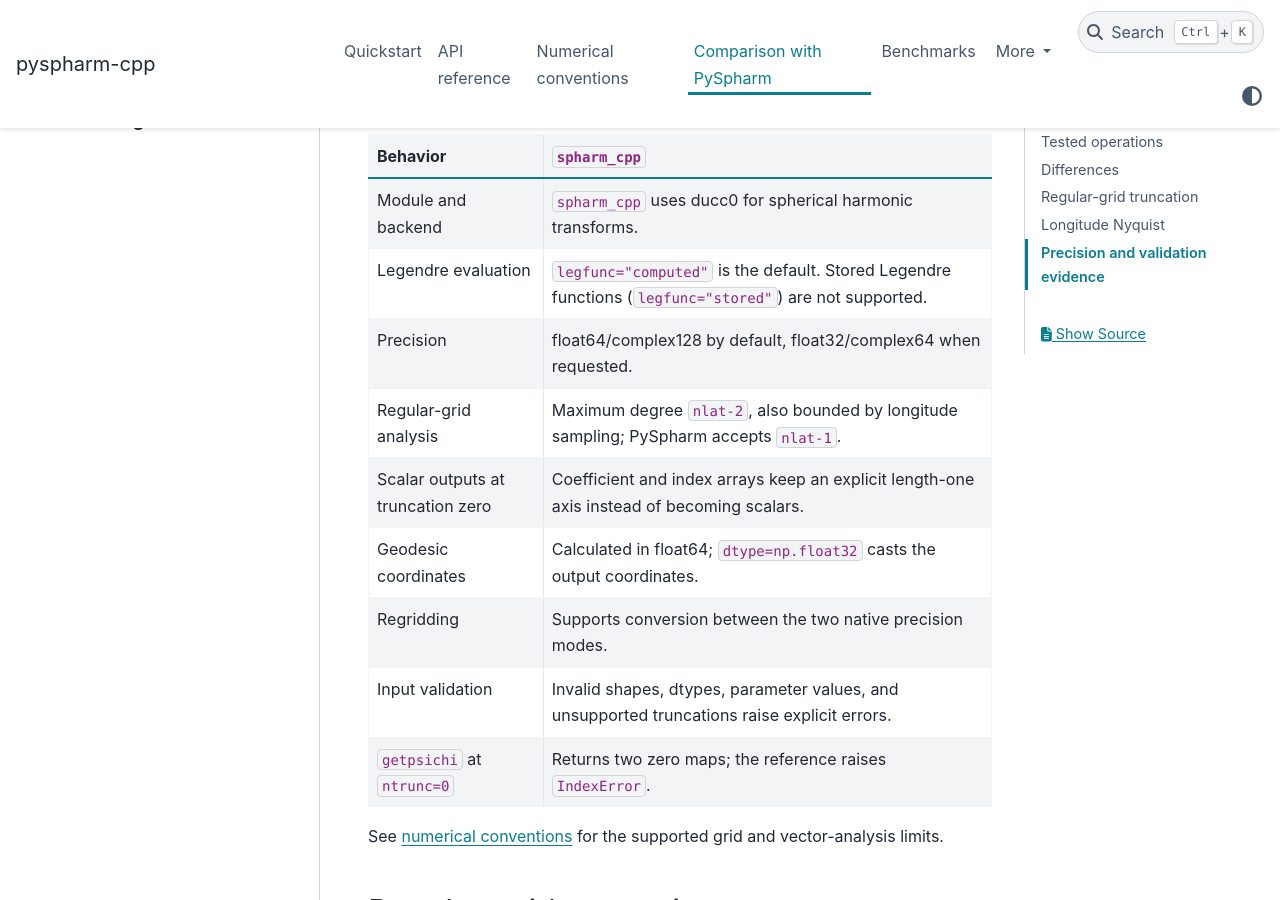
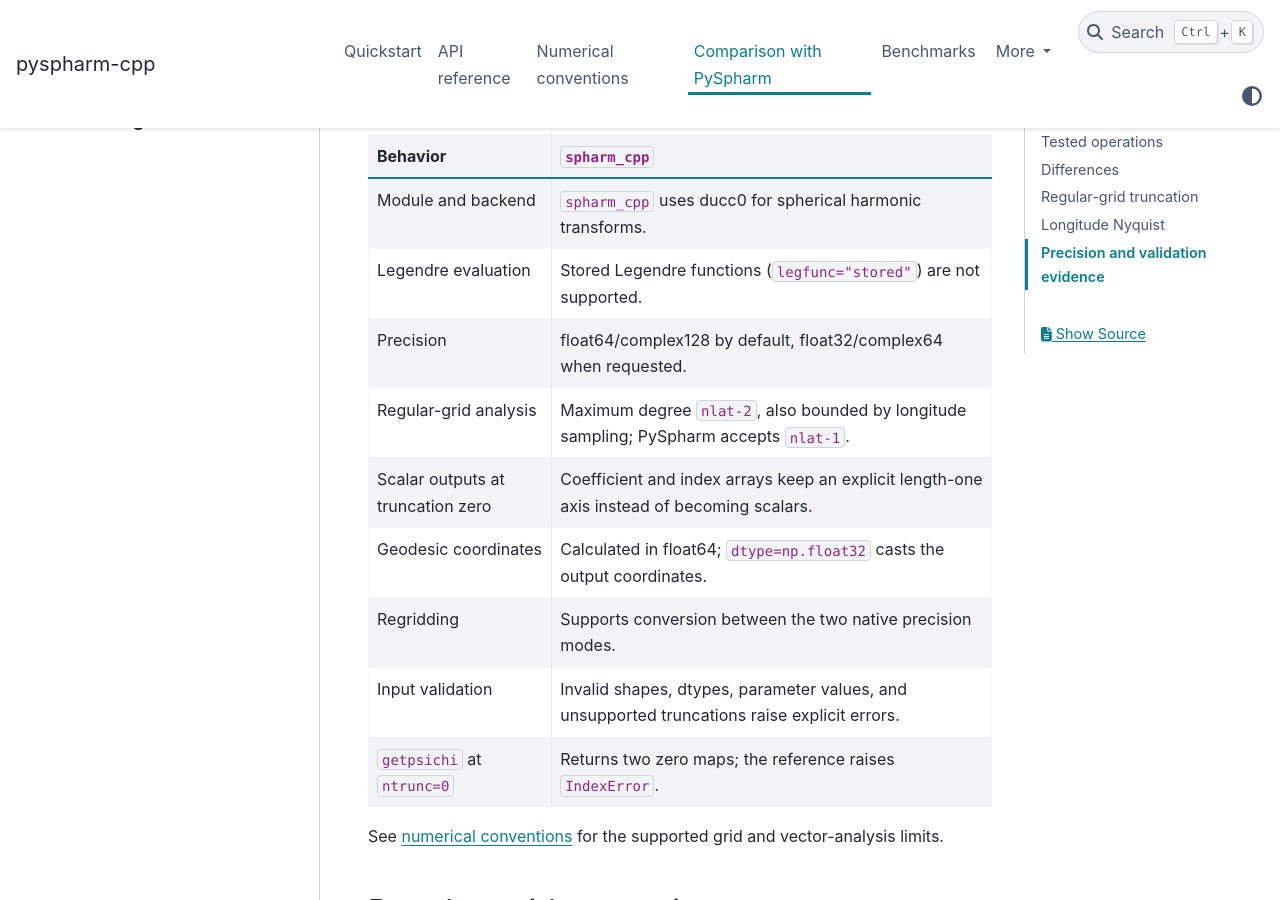
Before and after one commit to mwyau/pyspharm-cpp, a Sphinx documentation site: the page built from docs/pyspharm-compatibility.md, in a window 1280 px wide and 900 px high, scrolled down 1255 px. Built offline with Sphinx 7.4.7 and the PyData theme 0.15.4, drawn with Linux system fonts in a browser that asks for light colours.

```diff
--- a/docs/pyspharm-compatibility.md
+++ b/docs/pyspharm-compatibility.md
@@ -28,7 +28,7 @@
 | Behavior                          | `spharm_cpp`                                                                                 |
 | --------------------------------- | -------------------------------------------------------------------------------------------- |
 | Module and backend                | `spharm_cpp` uses ducc0 for spherical harmonic transforms.                                   |
-| Legendre evaluation               | `legfunc="computed"` is the default. Stored Legendre functions (`legfunc="stored"`) are not supported. |
+| Legendre evaluation               | Stored Legendre functions (`legfunc="stored"`) are not supported.                            |
 | Precision                         | float64/complex128 by default, float32/complex64 when requested.                             |
 | Regular-grid analysis             | Maximum degree `nlat-2`, also bounded by longitude sampling; PySpharm accepts `nlat-1`.      |
 | Scalar outputs at truncation zero | Coefficient and index arrays keep an explicit length-one axis instead of becoming scalars.   |
```
